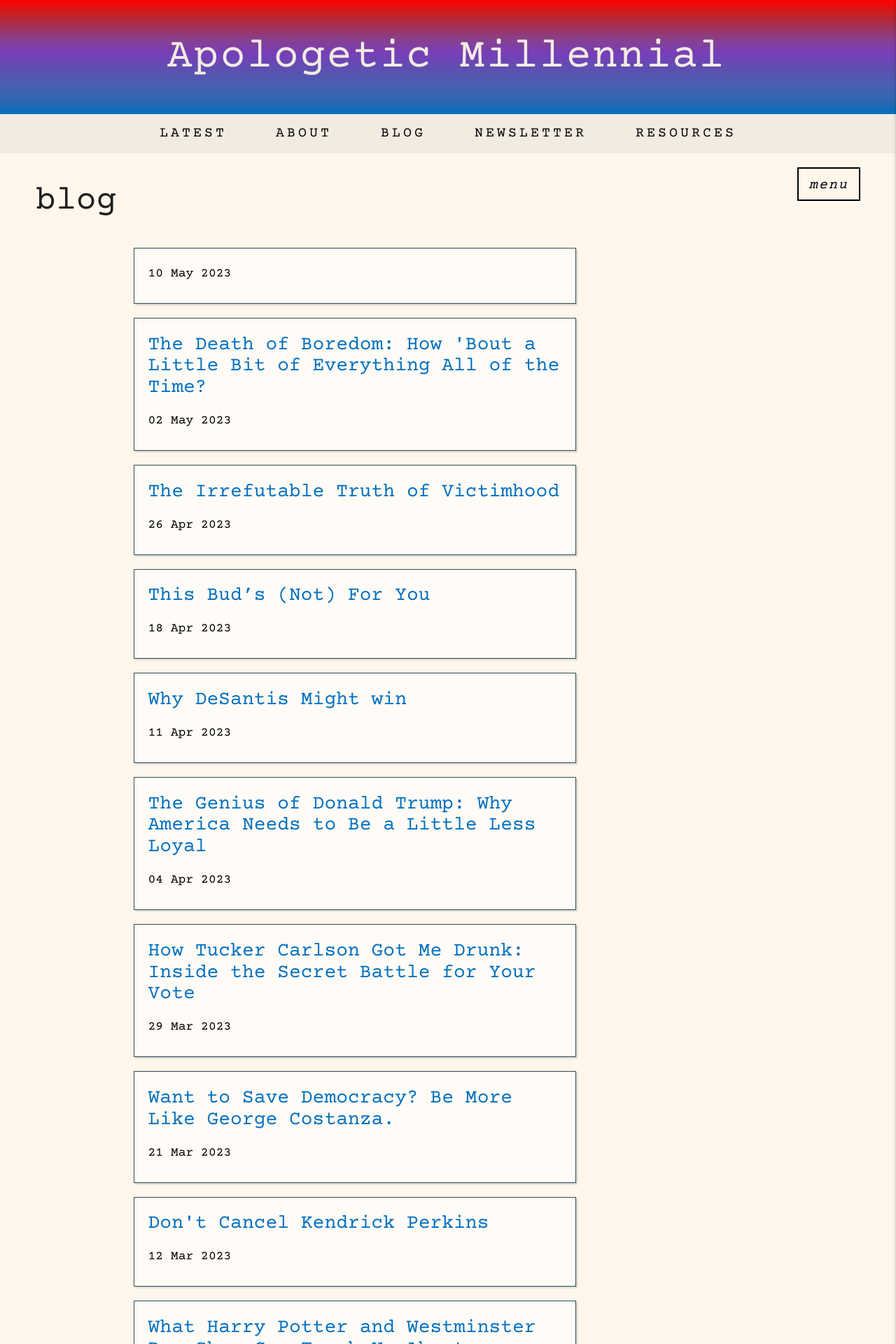
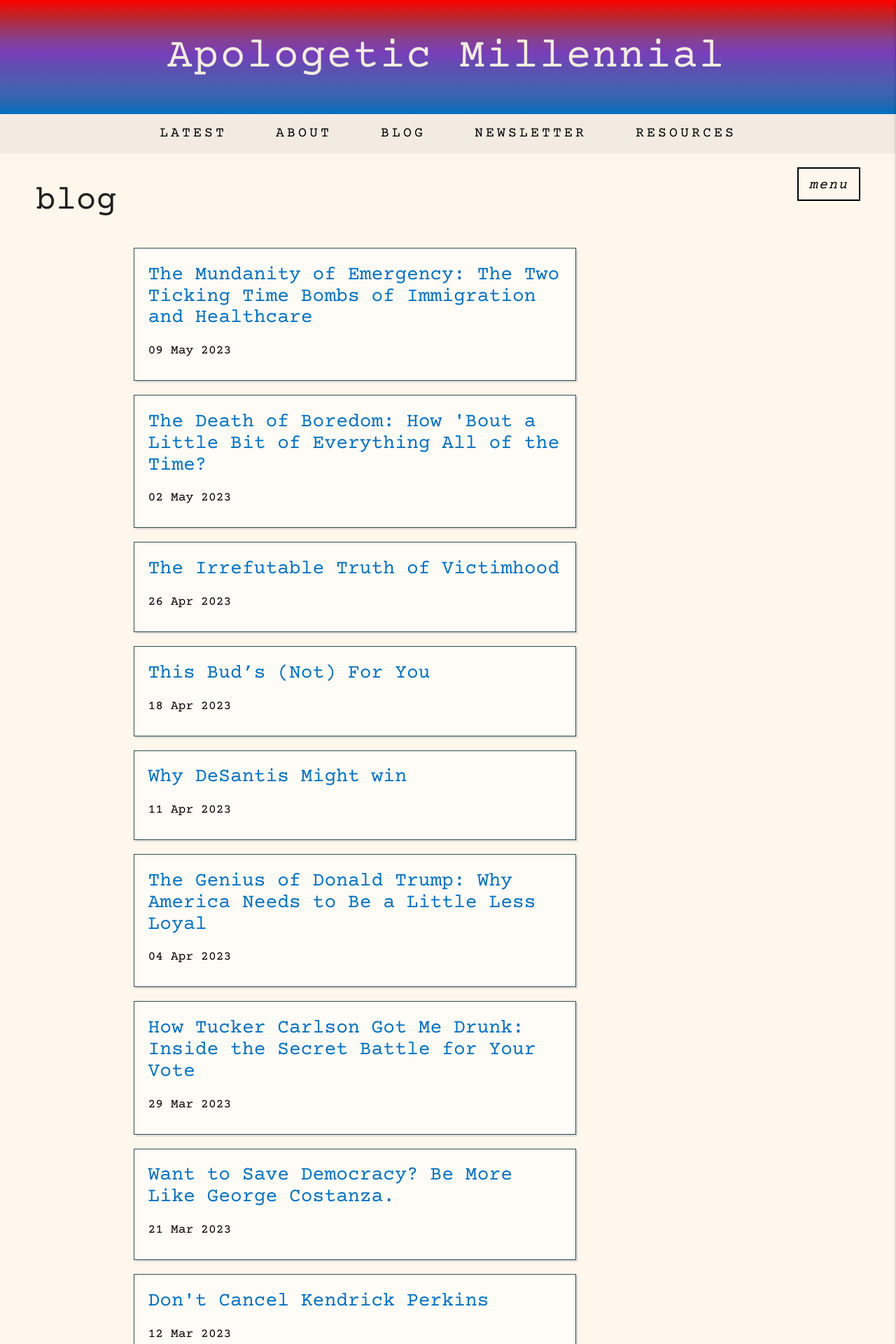
Before and after one commit to khiciste/apologetic_millennial, a Jekyll site: the page built from blog/index.html, in a window 1280 px wide. Shown: the top 1920 px of the page at 70% size. Built offline with Jekyll 4.4.1, drawn with Linux system fonts in a browser that asks for light colours; some web fonts are replaced.

Commit message:
quotes on title

```diff
--- a/_posts/2023-05-09-the-mundanity-of-emergency.html
+++ b/_posts/2023-05-09-the-mundanity-of-emergency.html
@@ -1,6 +1,6 @@
 ---
 layout: post
-title: The Mundanity of Emergency: The Two Ticking Time Bombs of Immigration and Healthcare
+title: "The Mundanity of Emergency: The Two Ticking Time Bombs of Immigration and Healthcare"
 date: 2023-05-09
 read: 5 min
 ---
```
